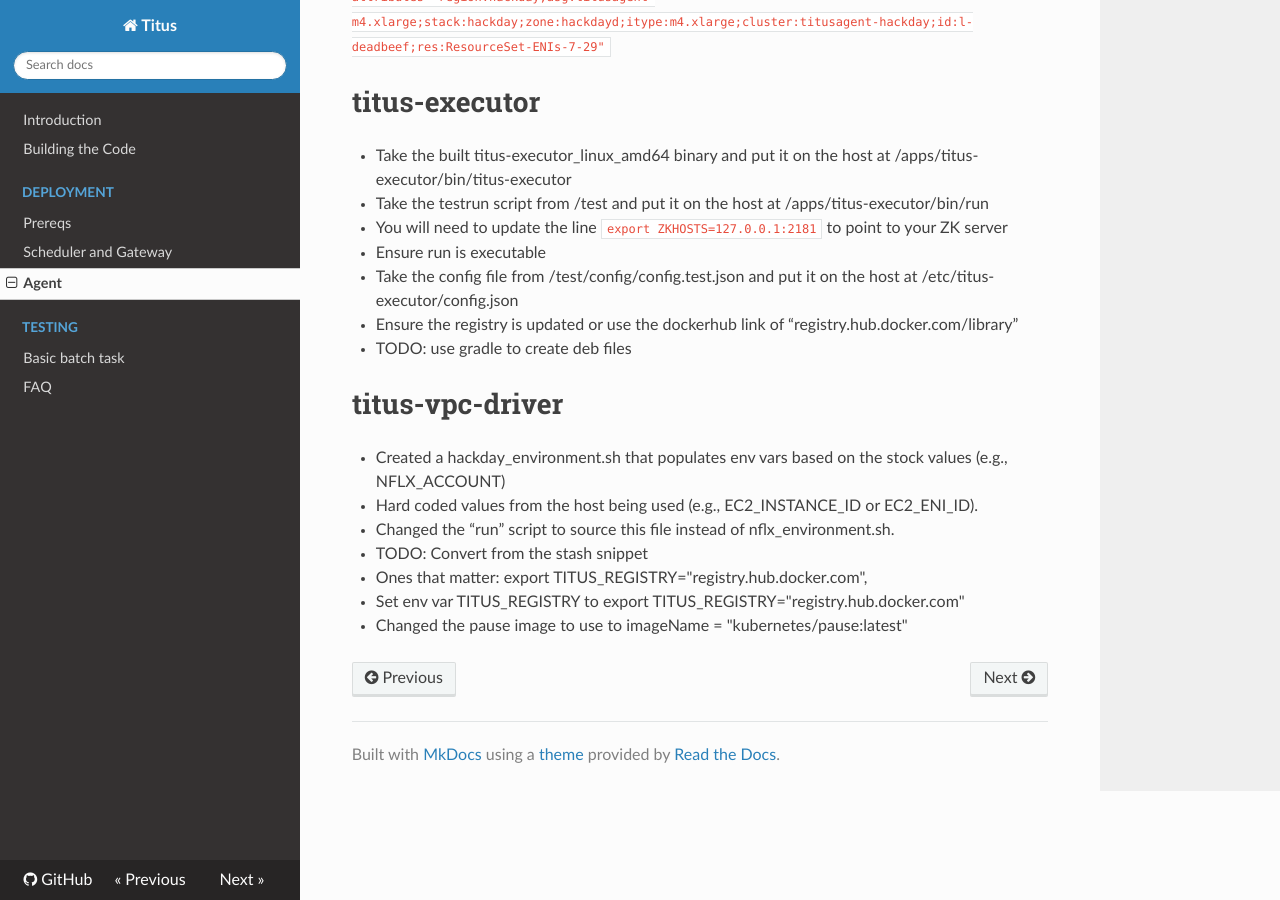
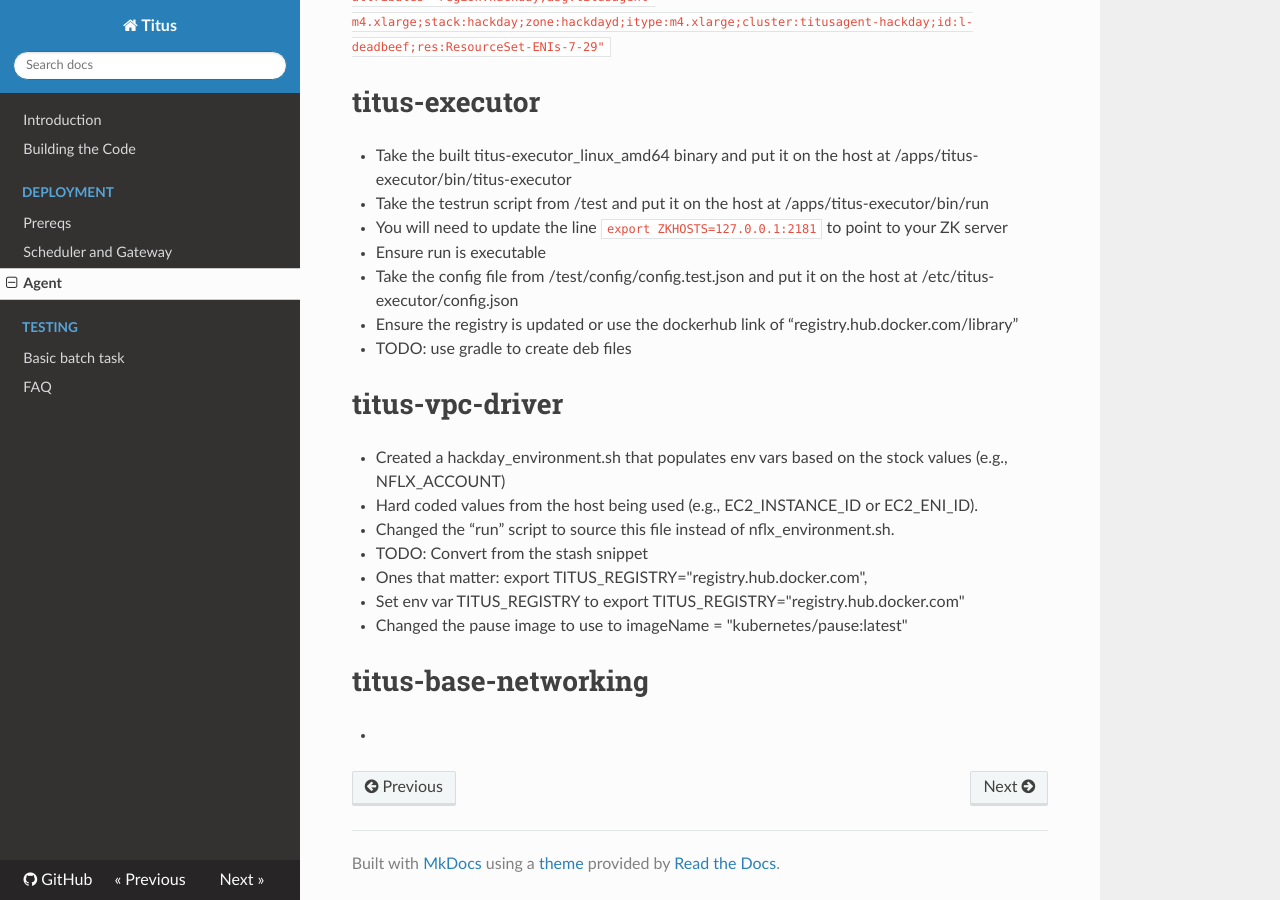
Before and after one commit to Netflix/titus, an MkDocs documentation site: the page built from docs/docs/install/agent.md, in a window 1280 px wide and 900 px high, scrolled down 593 px. Built offline with MkDocs 1.6.1, drawn with Linux system fonts in a browser that asks for light colours; nearby versions of some CDN libraries; old or Windows-style settings are respelled for this version of MkDocs.

Commit message:
Add basic network deps steps

```diff
--- a/docs/docs/install/agent.md
+++ b/docs/docs/install/agent.md
@@ -31,3 +31,6 @@
 - Ones that matter: export TITUS_REGISTRY="registry.hub.docker.com",
 - Set env var TITUS_REGISTRY to export TITUS_REGISTRY="registry.hub.docker.com"
 - Changed the pause image to use to imageName = "kubernetes/pause:latest"
+
+# titus-base-networking
+-
```
